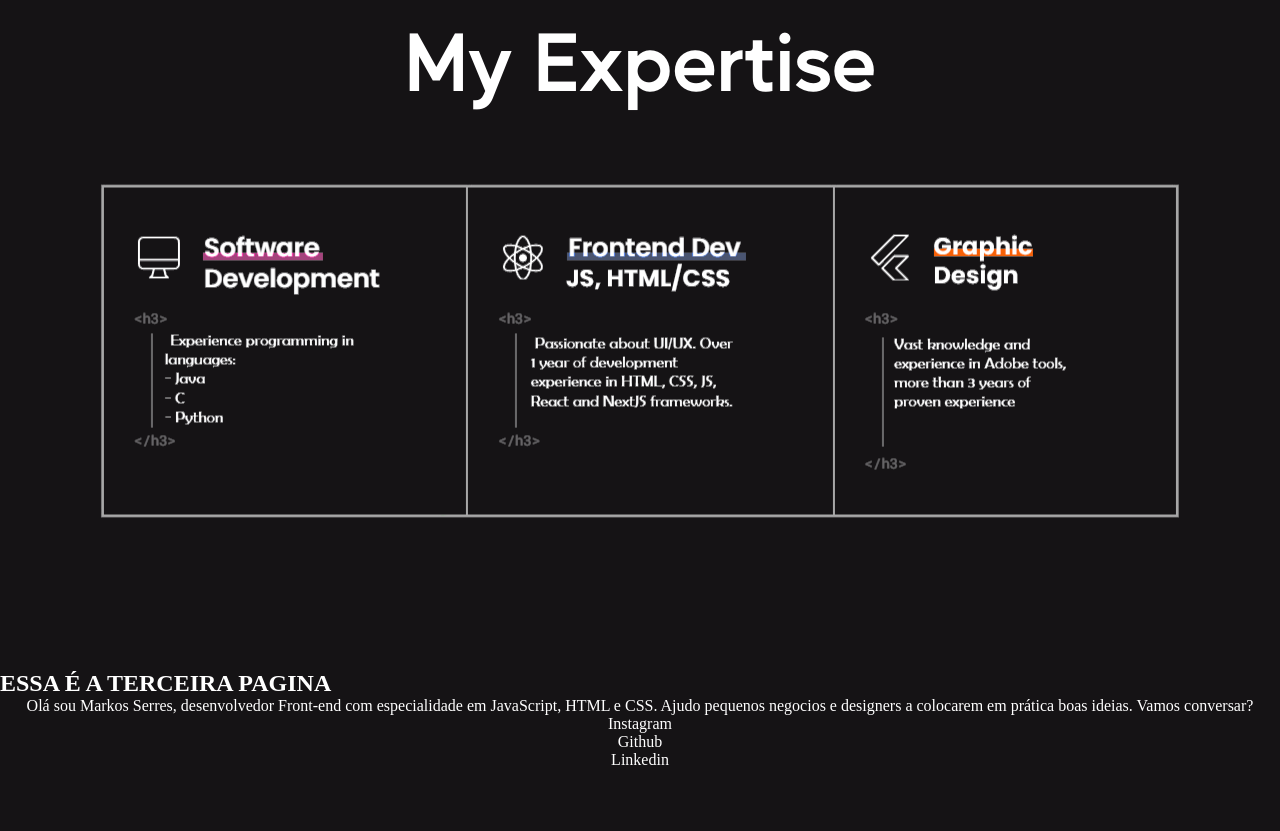
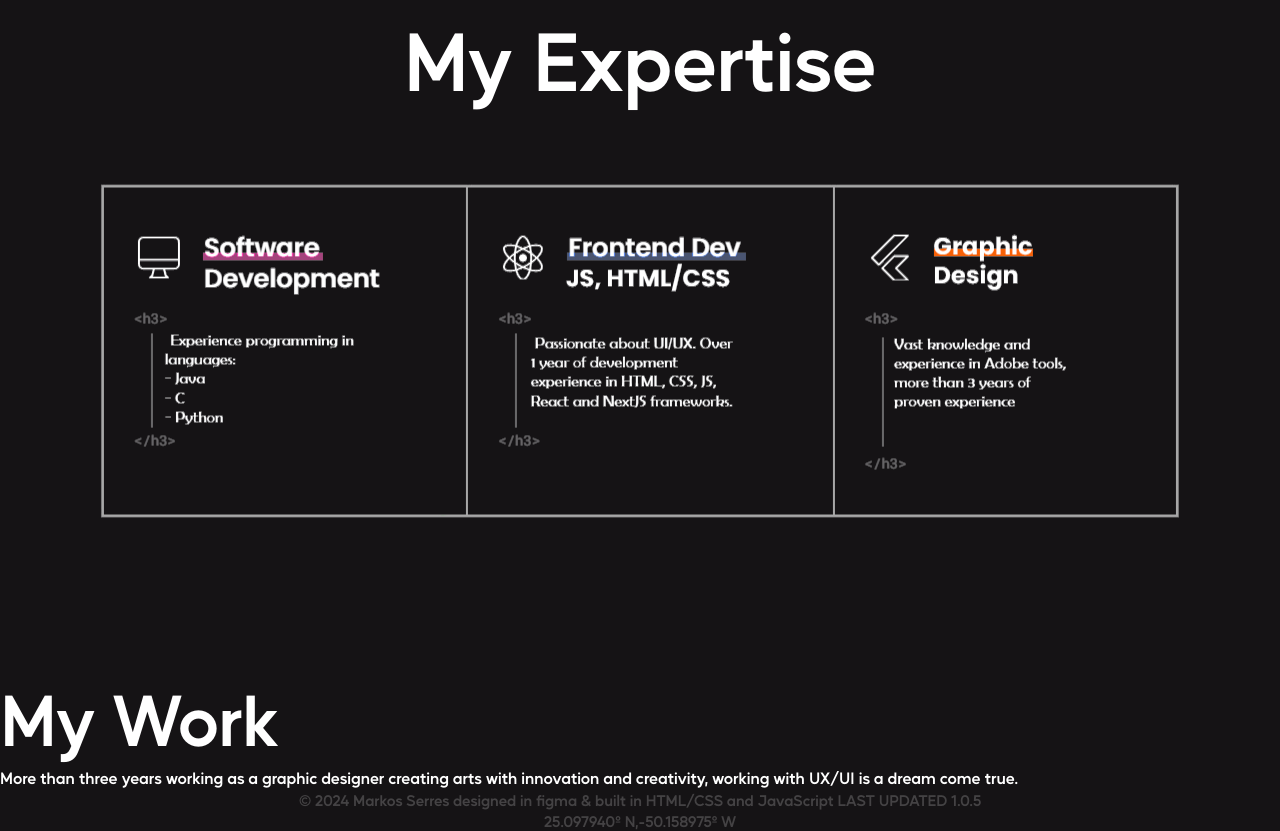
Before and after one commit to MarkosSerres/SitePortifolio, a plain HTML site: page index.html in a window 1280 px wide. Shown: the part 1030-1861 px from the top of the page. Before the commit the page ends 1799 px from the top, so only its background shows below. Drawn offline with Linux system fonts and the light colour scheme.

Commit message:
att 1.0.5

```diff
--- a/index.html
+++ b/index.html
@@ -34,7 +34,7 @@
                     </ul>
                 </nav>
                 <div class="btn-contato">
-                    <a href="https://linktr.ee/markosserres"><button>CONTACT</button></a>
+                    <a href="https://linktr.ee/markosserres" target="_blank"><button>CONTACT</button></a>
                 </div>
             </div>
         </div>
@@ -56,14 +56,15 @@
         <img src="img/quadradoSemFundo.png" class="secundario__imagem">
     </section>
     <section class="container__terceiro">
-        <h1>ESSA É A TERCEIRA PAGINA</h1>
+        <div class="container__terceiro__central">
+            <h2 class="container__terceiro__titulo">My Work</h2>
+            <p1 class="container__terceiro__descricao">More than three years working as a graphic designer creating arts with innovation and creativity, working with UX/UI is a dream come true.</p1>
+        </div>
     </section>
     <footer>
         <section class="principal__baixo">
-            <p>Olá sou Markos Serres, desenvolvedor Front-end com especialidade em JavaScript, HTML e CSS. Ajudo pequenos negocios e designers a colocarem em prática boas ideias. Vamos conversar?</p>
-            <a href="https://www.instagram.com/markosserres/">Instagram</a>
-            <a href="https://github.com/MarkosSerres">Github</a>
-            <a href="https://www.linkedin.com/in/markos-christopher-serres-almeida-9b564b22b/">Linkedin</a>
+            <p class="principal__baixo__descricao">© 2024 Markos Serres designed in figma & built in HTML/CSS and JavaScript LAST UPDATED 1.0.5</p>
+            <a href="https://www.google.com.br/maps/place/Pra%C3%A7a+Marechal+Floriano+Peixoto/@-25.0978273,-50.1615432,17z/data=!3m1!4b1!4m6!3m5!1s0x94e81b3f0927c107:0xa65c69fde536666f!8m2!3d-25.0978322!4d-50.1589683!16s%2Fg%2F11gxnrc0qk?entry=ttu" target="_blank" class="principal__baixo__cordenadas">25.097940º N,-50.158975º W</p>
         </section>
     </footer>
     <script src="menu.js"></script>
--- a/styles.css
+++ b/styles.css
@@ -255,6 +255,15 @@ header ul li a{
     margin-bottom: 0px;
 }
 
+.container__terceiro__titulo{
+    font-family: FonteTexto;
+    font-size: 70px;
+}
+
+.container__terceiro__descricao{
+    font-family: FonteTexto;
+}
+
 .principal__baixo{
     display: flex;
     flex-direction: column;
@@ -264,3 +273,18 @@ header ul li a{
     position: relative;
     z-index: 2;
 }
+
+.principal__baixo__descricao{
+    font-family: FonteTexto;
+    font-size: 15px;
+    opacity: 20%;
+}
+
+.principal__baixo__cordenadas{
+    font-family: FonteTexto;
+    font-size: 15px;
+    opacity: 20%;
+}
+.principal__baixo__cordenadas:hover{
+    opacity: 60%;
+}
```
